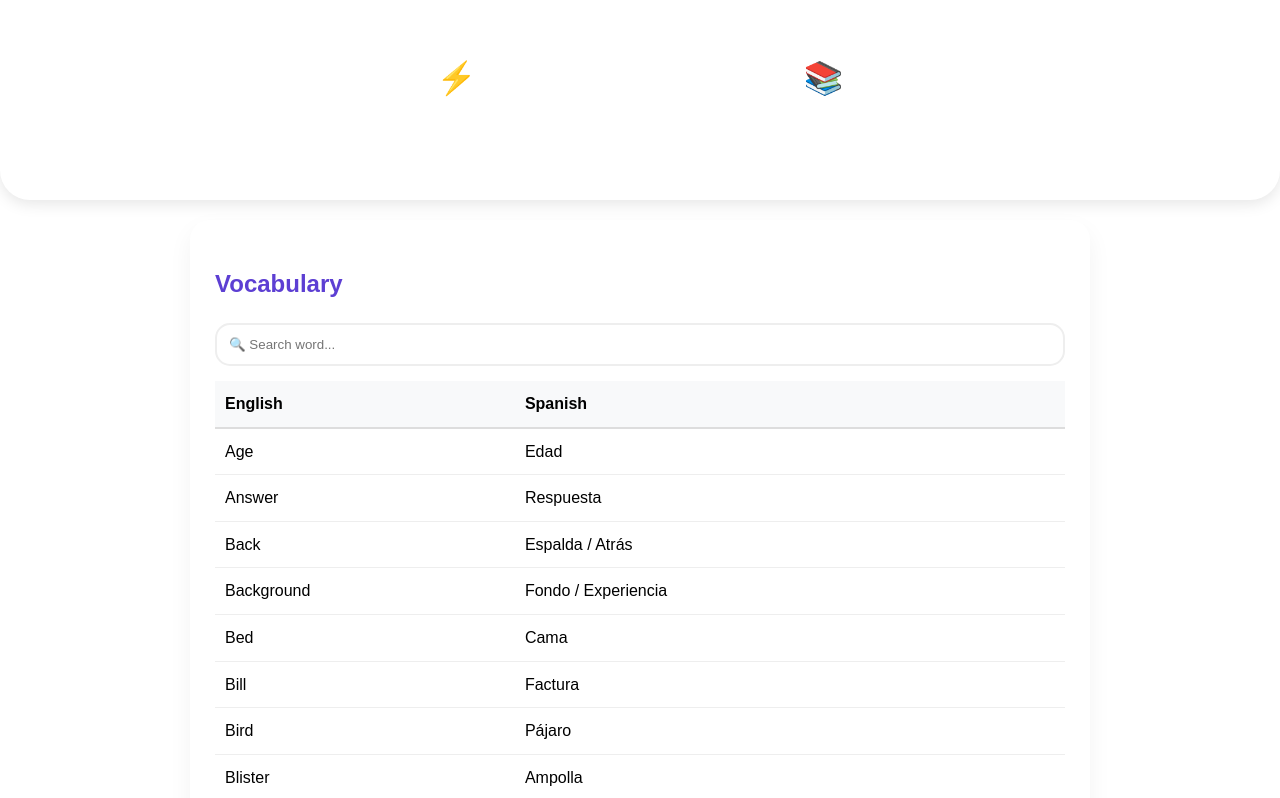
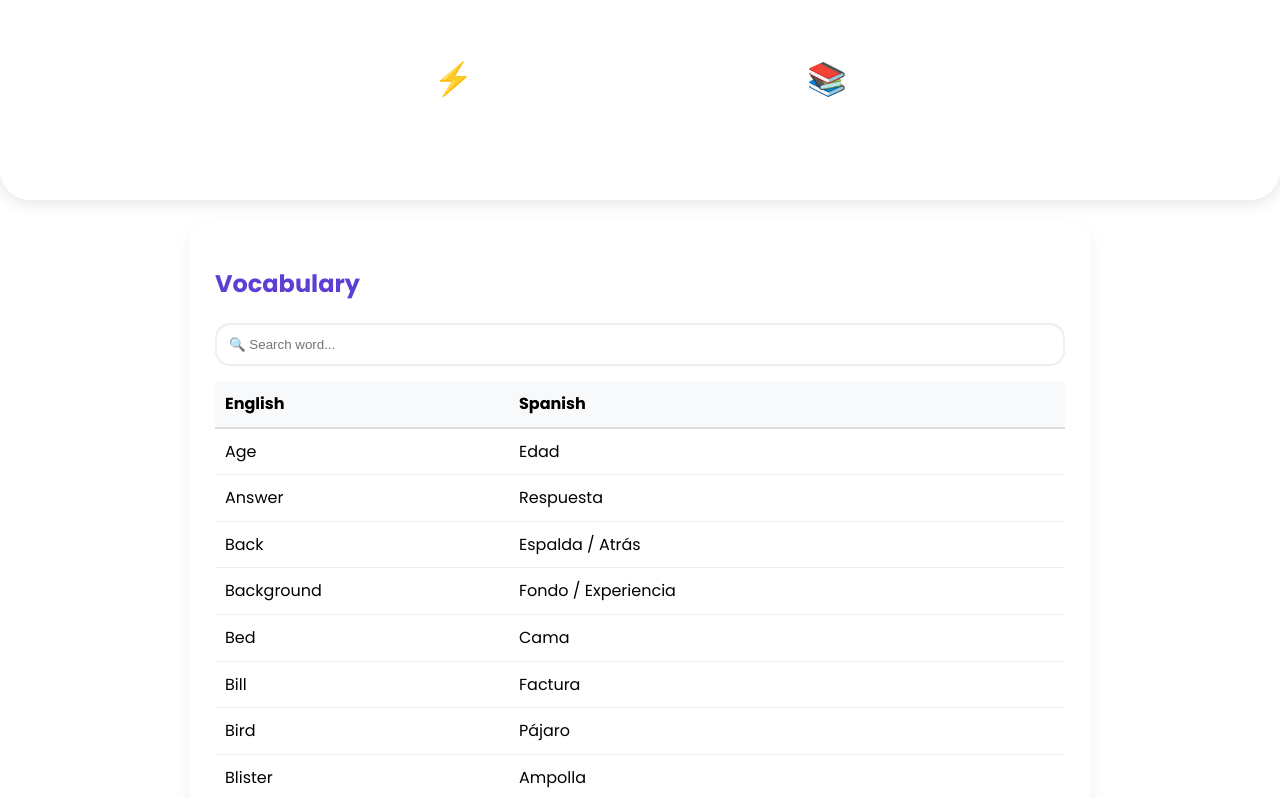
Before and after one commit to zmguarinr-collab/MiPortafolio, a website: page index.html in a window 1280 px wide. Shown: the top 798 px of the page. Drawn offline with Linux system fonts and the light colour scheme.

Commit message:
Update index.html

```diff
--- a/index.html
+++ b/index.html
@@ -9,8 +9,10 @@
 <head>
     <meta charset="UTF-8">
     <meta name="viewport" content="width=device-width, initial-scale=1.0">
-    <title>📚My English App</title>
-
+    <title>📚My English Portfolio</title>
+    <link rel="preconnect" href="https://fonts.googleapis.com">
+    <link rel="preconnect" href="https://fonts.gstatic.com" crossorigin>
+    <link href="https://fonts.googleapis.com/css2?family=Poppins:wght@300;400;600;700&display=swap" rel="stylesheet">
     <link href="estilos.css" rel="stylesheet" type="text/css"/>
 </head>
 <body>
```
